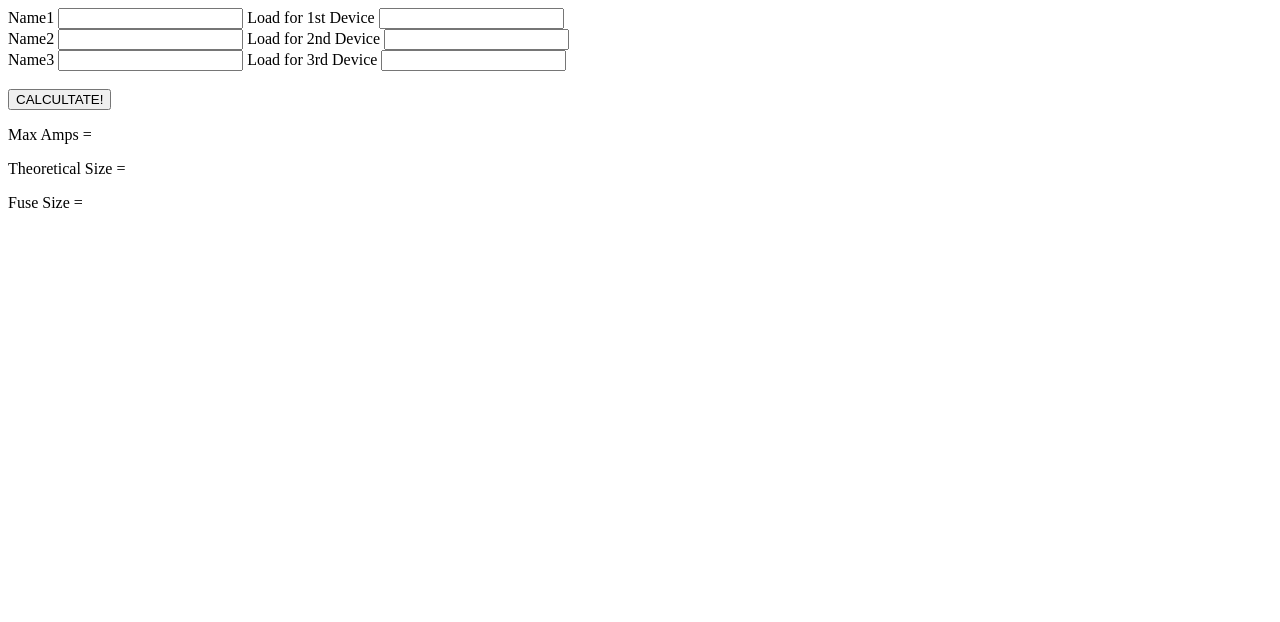
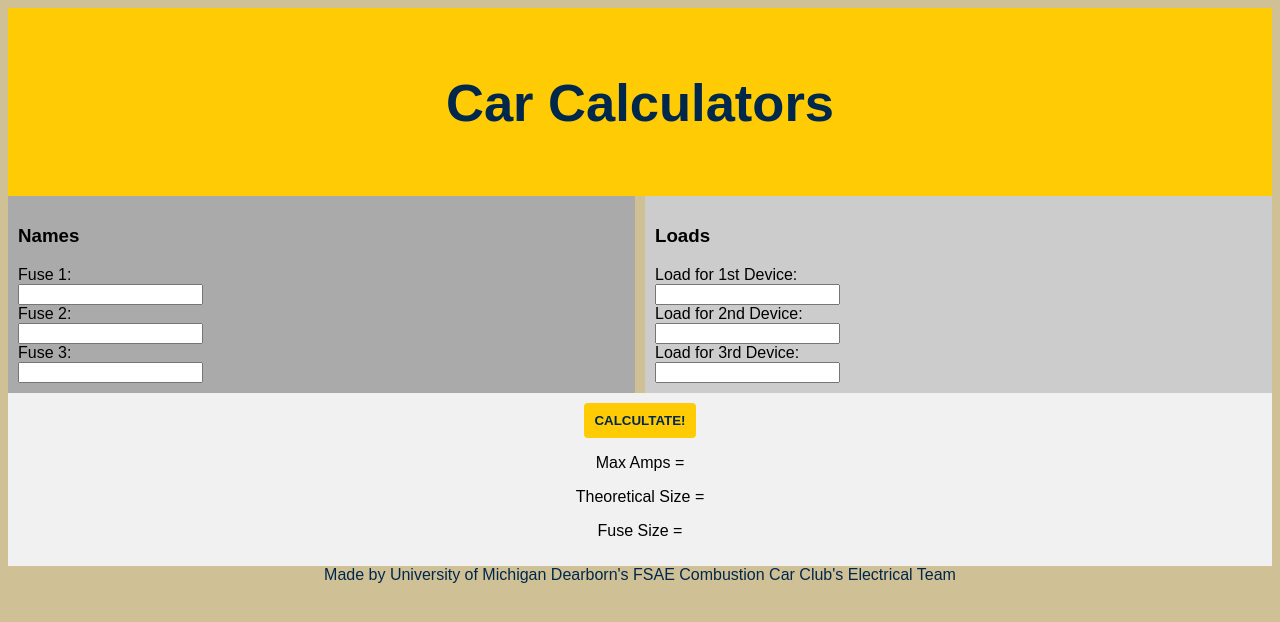
Before and after one commit to Takato83/CarCalculator, a plain HTML site: page index.html in a window 1280 px wide. Drawn offline with Linux system fonts and the light colour scheme.

Commit message:
Added Styling and a Color Guide

```diff
--- a/index.html
+++ b/index.html
@@ -1,40 +1,52 @@
 <html>
-  <head> </head>
+
+<head>
+  <title>Car Calculators</title>
+  <meta http-equiv="refresh" content="30">
+  <link rel="stylesheet" href="style.css">
+</head>
 
 <body>
-    <label id="name1">Name1</label>
-    <input type="'text" id="name-input1" />
+  <div class="grid-container">
+    <div class="header">
+      <h2> Car Calculators </h2>
+    </div>
 
-    <label id="load1">Load for 1st Device</label>
-    <input type="'text" id="load-input1" />
-
+    <div class="left" style="background-color:#aaa;">
+      <h3>Names</h3>
+      <label id="name1">Fuse 1:</label><br />
+      <input type="text" id="name-input1" />
       <br />
-
-    <label id="name2">Name2</label>
+      <label id="name1">Fuse 2:</label><br />
       <input type="'text" id="name-input2" />
-
-    <label id="load1">Load for 2nd Device</label>
-    <input type="'text" id="load-input2" />
-
       <br />
-
-    <label id="name3">Name3</label>
+      <label id="name1">Fuse 3:</label><br />
       <input type="'text" id="name-input3" />
 
-    <label id="load1">Load for 3rd Device</label>
-    <input type="'text" id="load-input3" />
+    </div>
+    <div class="right" style="background-color:#ccc;">
+      <h3>Loads</h3>
+      <label id="load1">Load for 1st Device:</label><br />
+      <input type="text" id="load-input1" />
+      <br />
+      <label id="load2">Load for 2nd Device:</label><br />
+      <input type="text" id="load-input2" />
+      <br />
+      <label id="load3">Load for 3rd Device:</label><br />
+      <input type="text" id="load-input3" />
+    </div>
 
+    <div class="bottom">
+      <button id="calc-btn">CALCULTATE!</button>
       <br />
-    <br />
+      <p id="max-amps-text">Max Amps = 0</p>
+      <p id="theo-size-text">Theoretical Size = 0</p>
+      <p id="fuse-size-text">Fuse Size = 0</p>
+    </div>
+  </div>
 
-    <button id="calc-btn">CALCULTATE!</button>
-
-    <br />
-
-    <p id="max-amps-text">Max Amps =3.5</p>
-    <p id="theo-size-text">Theoretical Size =4.7250000000000005</p>
-    <p id="fuse-size-text">Fuse Size =5</p>
-
+  <footer id="foot">Made by University of Michigan Dearborn's FSAE Combustion Car Club's Electrical Team</footer>
   <script src="script.js"></script>
 </body>
+
 </html>
--- a/script.js
+++ b/script.js
@@ -14,9 +14,9 @@ console.log(maxAmpsText);
 console.log(theoSizeText);
 console.log(fuseSizeText);
 
-const max_amps_start = "Max Amps =";
-const theo_size_start = "Theoretical Size =";
-const fuse_size_start = "Fuse Size =";
+const max_amps_start = "Max Amps = ";
+const theo_size_start = "Theoretical Size = ";
+const fuse_size_start = "Fuse Size = ";
 
 const calcBtn = document.querySelector("#calc-btn");
 
--- /dev/null
+++ b/style.css
@@ -0,0 +1,83 @@
+body {
+    background-color: #cfc096;
+}
+
+* {
+    box-sizing: border-box;
+}
+
+body {
+    font-family: Arial, Helvetica, sans-serif;
+}
+
+/* Style the header */
+.header {
+    grid-area: header;
+    background-color: #ffcb05;
+    color: #00274c;
+    padding: 20px;
+    text-align: center;
+    font-size: 35px;
+}
+
+/* The grid container */
+.grid-container {
+    display: grid;
+    grid-template-areas:
+        'header header header header'
+        'left left right right'
+        'bottom bottom bottom bottom';
+    grid-column-gap: 10px;
+}
+.gridcontainer input{
+    width: 75%;
+    max-width: 75%;
+}
+
+.left,
+.right {
+    padding: 10px;
+}
+
+/* Style the left column */
+.left {
+    grid-area: left;
+}
+
+/* Style the right column */
+.right {
+    grid-area: right;
+}
+
+/* Style the bottom */
+.bottom {
+    grid-area: bottom;
+    background-color: #f1f1f1;
+    padding: 10px;
+    text-align: center;
+}
+
+#foot {
+    text-align: center;
+    color: #00274c;
+}
+
+button {
+    background-color: #ffcb05;
+    color: #00274c;
+    border-style: hidden;
+    border-radius: 4px;
+    padding: 10px;
+    font-weight: bold;
+}
+
+/* Responsive layout - makes the three columns stack on top of each other instead of next to each other */
+@media (max-width: 600px) {
+    .grid-container {
+        grid-template-areas:
+            'header header header header'
+            'left left left left'
+            'right right right right'
+            'bottom bottom bottom bottom';
+    }
+}
```
Also changed, not shown: Color Guide.txt (added). Lines whose indentation alone changed are shown as unchanged.
